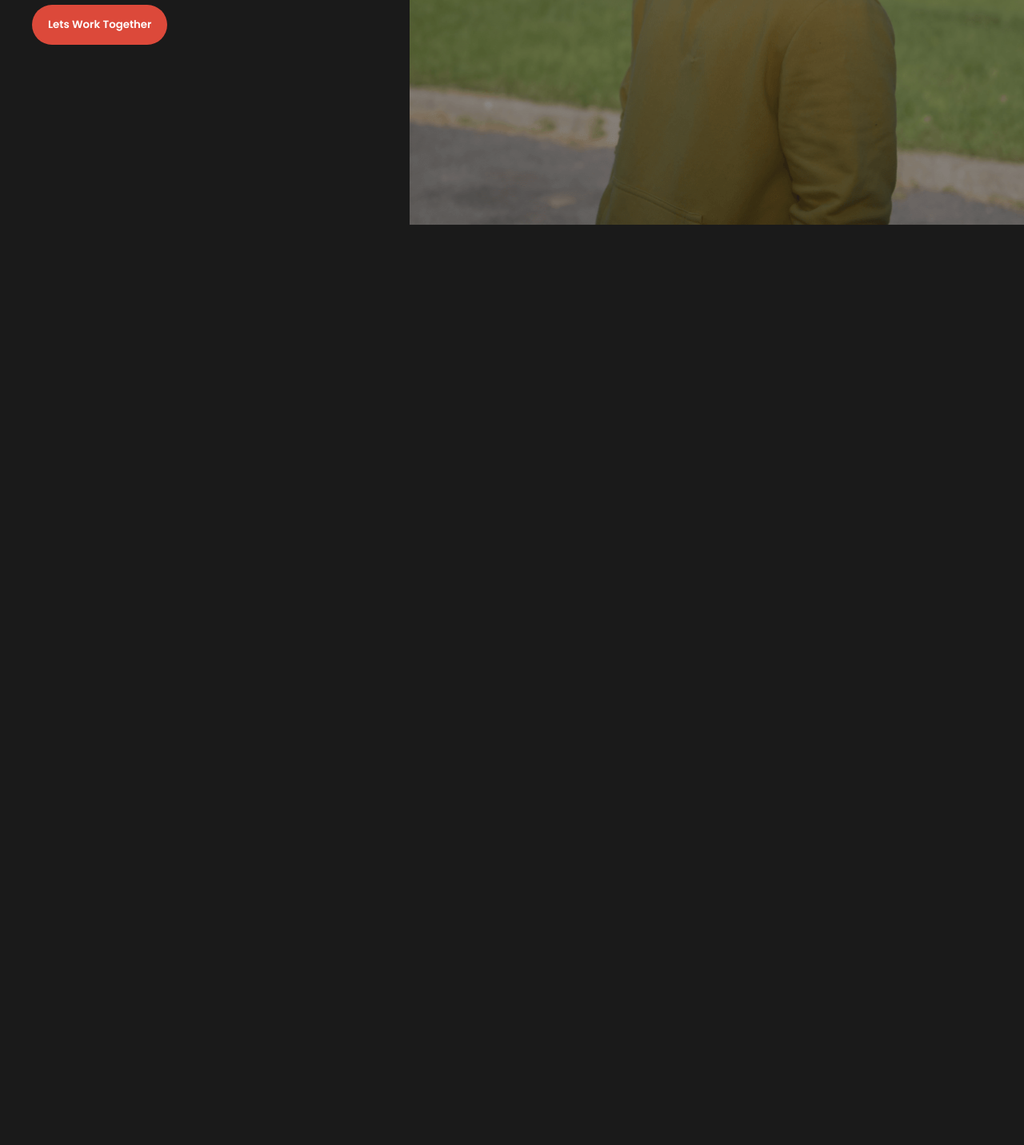
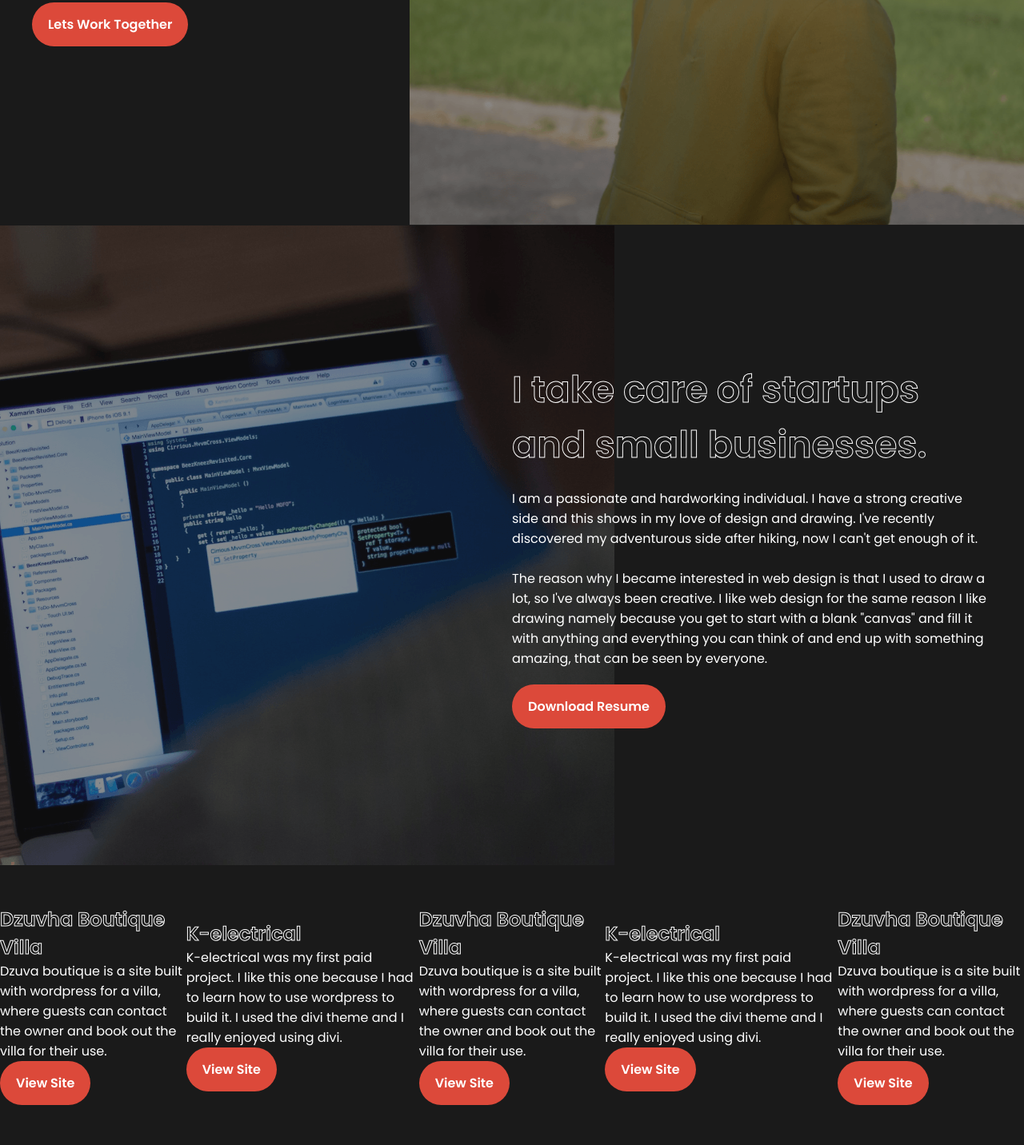
Before and after one commit to LuyandaDingindlela101/portfolio-v2, a plain HTML site: page index.html in a window 1280 px wide. Shown: the part 518-1950 px from the top of the page at 80% size. Before the commit the page ends 800 px from the top, so only its background shows below. Drawn offline with Linux system fonts and the light colour scheme.

Commit message:
finished about section, working on projects section

```diff
--- a/index.html
+++ b/index.html
@@ -14,6 +14,8 @@
         <link rel="stylesheet" href="./styles/main.css">
         <link rel="stylesheet" href="./styles/header.css">
         <link rel="stylesheet" href="./styles/hero.css">
+        <link rel="stylesheet" href="./styles/about.css">
+        <link rel="stylesheet" href="./styles/projects.css">
 
         <link rel="shortcut icon" href="./assets/images/logo_white.png" type="image/x-icon" class="favicon">
     </head>
@@ -47,16 +49,71 @@
         </header>
 
         <!-- LANDING SECTION -->
-        <section id="hero-section">
+        <section id="hero-section" class="hero-section">
             <img src="./assets/images/luyanda_dignindlela_headshot.png" alt="Luyanda Dingindlela headshot">
             <div class="landing-container container">
                 <div class="content">
                     <h1>I help startups and small businesses by bringing their ideas to life.</h1>
                     <p>Lorem ipsum dolor sit amet consectetur. Porttitor et eu consectetur ut varius aliquam id tortor.</p>
-                    <button class="primary-btn btn">lets work together</button>
+                    <a class="primary-btn btn" href="#contact-section">lets work together</a>
                 </div>
             </div>
         </section>
 
+        <!-- ABOUT SECTION -->
+        <section id="about-section" class="about-section">
+            <img src="./assets/images/image 4.png" alt="Luyanda Dingindlela headshot">
+            <div class="about-container container">
+                <div class="content">
+                    <h2>I take care of startups and small businesses.</h2>
+                    <p>
+                        I am a passionate and hardworking individual. I have a strong creative side and this shows in my love of design and drawing. I've recently discovered my adventurous side after hiking, now I can't get enough of it.
+                        <br /><br />
+                        The reason why I became interested in web design is that I used to draw a lot, so I've always been creative. I like web design for the same reason I like drawing namely because you get to start with a blank "canvas" and fill it with anything and everything you can think of and end up with something amazing, that can be seen by everyone.
+                    </p>
+                    <a class="primary-btn btn" href="./assets/documents/Luyanda Dingindlela - resume.pdf" target="_blank">download resume</a>
+                </div>
+            </div>
+        </section>
+
+        <section id="projects-section" class="projects-section">
+            <div class="projects-container">
+                <div class="project">
+                    <h2>Dzuvha Boutique Villa</h2>
+                    <p>
+                        Dzuva boutique is a site built with wordpress for a villa, where guests can contact the owner and book out the villa for their use.
+                    </p>
+                    <a class="primary-btn btn" href="https://dzuvhaharties.co.za" target="_blank">view site</a>
+                </div>
+                <div class="project">
+                    <h2>K-electrical</h2>
+                    <p>
+                        K-electrical was my first paid project. I like this one because I had to learn how to use wordpress to build it. I used the divi theme and I really enjoyed using divi.
+                    </p>
+                    <a class="primary-btn btn" href="https://www.k-electrical.co.za" target="_blank">view site</a>
+                </div>
+                <div class="project">
+                    <h2>Dzuvha Boutique Villa</h2>
+                    <p>
+                        Dzuva boutique is a site built with wordpress for a villa, where guests can contact the owner and book out the villa for their use.
+                    </p>
+                    <a class="primary-btn btn" href="https://dzuvhaharties.co.za" target="_blank">view site</a>
+                </div>
+                <div class="project">
+                    <h2>K-electrical</h2>
+                    <p>
+                        K-electrical was my first paid project. I like this one because I had to learn how to use wordpress to build it. I used the divi theme and I really enjoyed using divi.
+                    </p>
+                    <a class="primary-btn btn" href="https://www.k-electrical.co.za" target="_blank">view site</a>
+                </div>
+                <div class="project">
+                    <h2>Dzuvha Boutique Villa</h2>
+                    <p>
+                        Dzuva boutique is a site built with wordpress for a villa, where guests can contact the owner and book out the villa for their use.
+                    </p>
+                    <a class="primary-btn btn" href="https://dzuvhaharties.co.za" target="_blank">view site</a>
+                </div>
+            </div>
+        </section>
     </body>
 </html>
--- /dev/null
+++ b/styles/about.css
@@ -0,0 +1,14 @@
+.about-section {
+    display: flex;
+    height: 100vh;
+    position: relative;
+    align-items: center;
+}
+
+.about-section img {
+    left: 0;
+}
+
+.about-section .about-container .content {
+    margin-left: auto;
+}
--- a/styles/hero.css
+++ b/styles/hero.css
@@ -1,29 +1,10 @@
-#hero-section {
+.hero-section {
     display: flex;
     height: 100vh;
     position: relative;
     align-items: center;
 }
 
-#hero-section img {
-    top: 0;
+.hero-section img {
     right: 0;
-    width: 60%;
-    height: 100vh;
-    position: absolute;
-    mask-image: linear-gradient(to bottom, rgba(0,0,0,0.5) 0%,rgba(0,0,0,0.5) 100%);
-    -webkit-mask-image: linear-gradient(to bottom, rgba(0,0,0,0.5) 0%,rgba(0,0,0,0.5) 100%);
 }
-
-#hero-section .landing-container {
-    z-index: 1;
-}
-
-#hero-section .landing-container .content h1 {
-    font-size: 46px;
-    margin-bottom: 20px;
-}
-
-#hero-section .landing-container .content p {
-    margin-bottom: 20px;
-}
--- a/styles/main.css
+++ b/styles/main.css
@@ -21,8 +21,17 @@ body {
     font-family: 'Poppins', sans-serif;
     background: var(--secondary-bg-color);
 }
+section > img:first-of-type {
+    top: 0;
+    width: 60%;
+    height: 100vh;
+    position: absolute;
+    mask-image: linear-gradient(to bottom, rgba(0,0,0,0.5) 0%,rgba(0,0,0,0.5) 100%);
+    -webkit-mask-image: linear-gradient(to bottom, rgba(0,0,0,0.5) 0%,rgba(0,0,0,0.5) 100%);
+}
 
 .container {
+    z-index: 1;
 	width: 100%;
 	margin: auto;
 	max-width: 1200px;
@@ -32,6 +41,17 @@ body {
     width: 100%;
     max-width: 600px;
 }
+
+.content h1, .content h2, .content h3,
+.content h4, .content h5, .content h6  {
+    font-size: 46px;
+    margin-bottom: 20px;
+}
+
+.content p {
+    margin-bottom: 20px;
+}
+
 
 ul {
     list-style: none;
@@ -56,6 +76,7 @@ img {
     font-weight: 600;
     padding: 15px 20px;
     border-radius: 50px;
+    display: inline-block;
     color: var(--color-white);
     text-transform: capitalize;
     transition: all .5s ease-in-out;
@@ -68,6 +89,6 @@ img {
 }
 
 .btn.primary:hover {
-		background: transparent;
-		color: var(--primary-color);
+    background: transparent;
+    color: var(--primary-color);
 }
--- /dev/null
+++ b/styles/projects.css
@@ -0,0 +1,9 @@
+.projects-section {
+    padding: 50px 0;
+}
+
+.projects-section .projects-container {
+    display: flex;
+    align-items: center;
+    justify-content: flex-start;
+}
```
Also changed, not shown: assets/images/image 4.png (added), assets/images/k-electrical.png (added), 2 other files.
